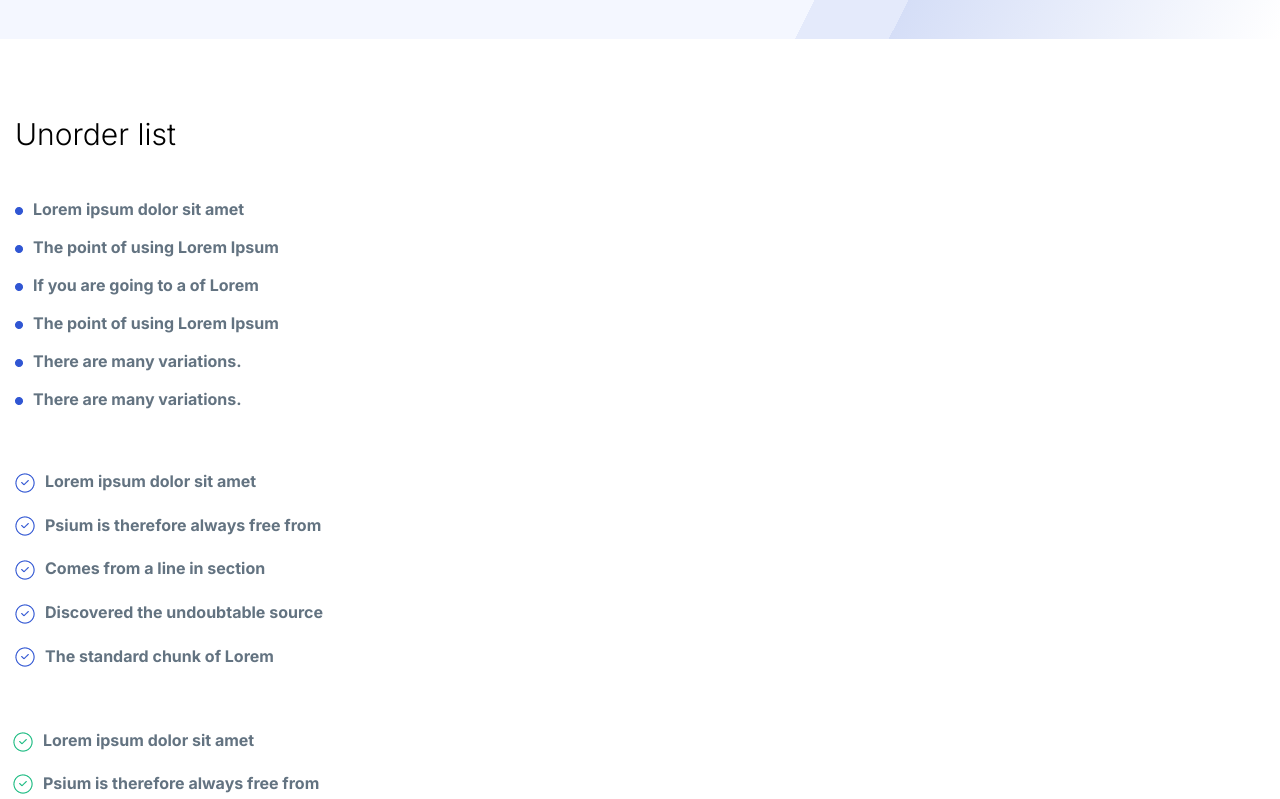
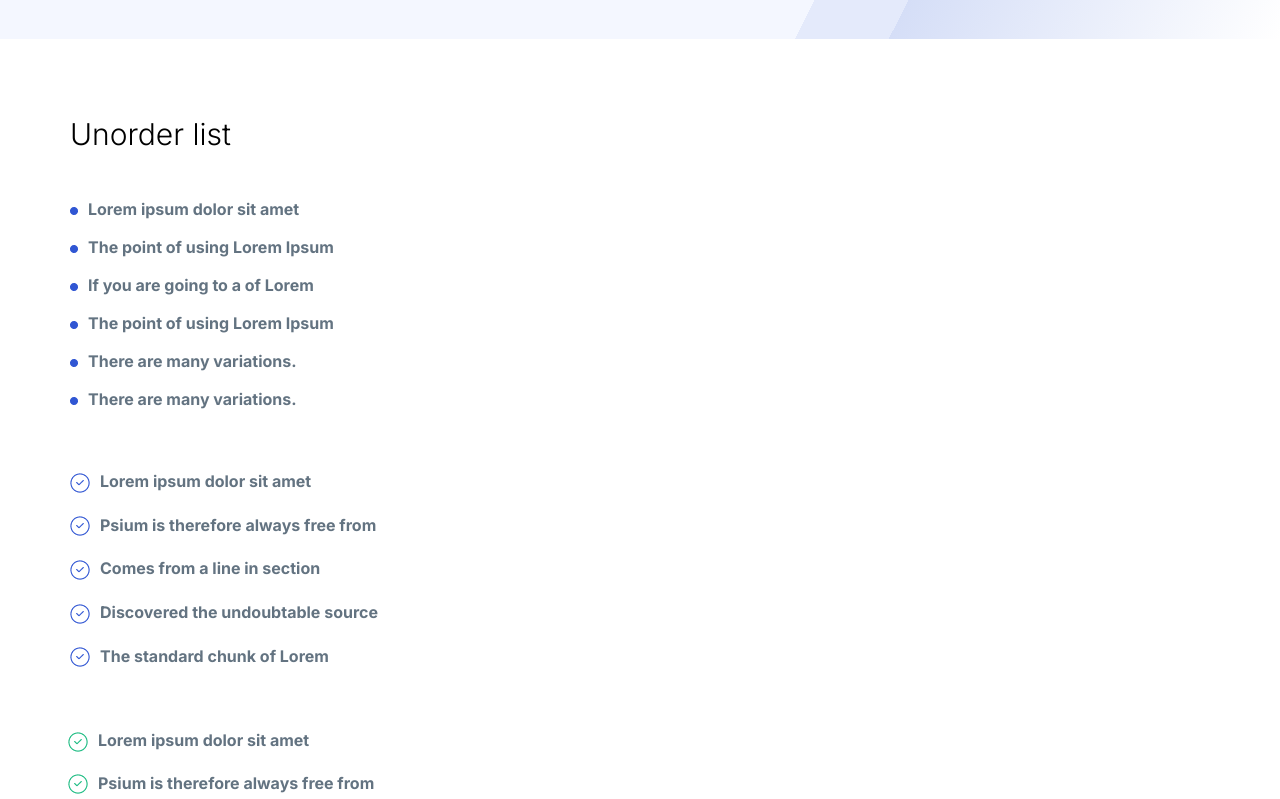
Before and after one commit to zxcarecrow/lessons, a plain HTML site: page lesson_8/index.html in a window 1280 px wide. Shown: the part 1121-1920 px from the top of the page. Drawn offline with Linux system fonts and the light colour scheme.

Commit message:
Update style.css

```diff
--- a/lesson_8/css/style.css
+++ b/lesson_8/css/style.css
@@ -124,11 +124,16 @@ h3{
 	font-size: 30px;
 }
 
-.page-2__container ul {
+.third-exercise__container ul {
 	font-weight: 700;
 	font-size: 16px;
 	color: #637381;
 	margin-bottom: 60px;
+}
+
+.third-exercise__container {
+	max-width: 1170px;
+	font-size: 0;
 }
 
 .third-exercise__container ul {
```
